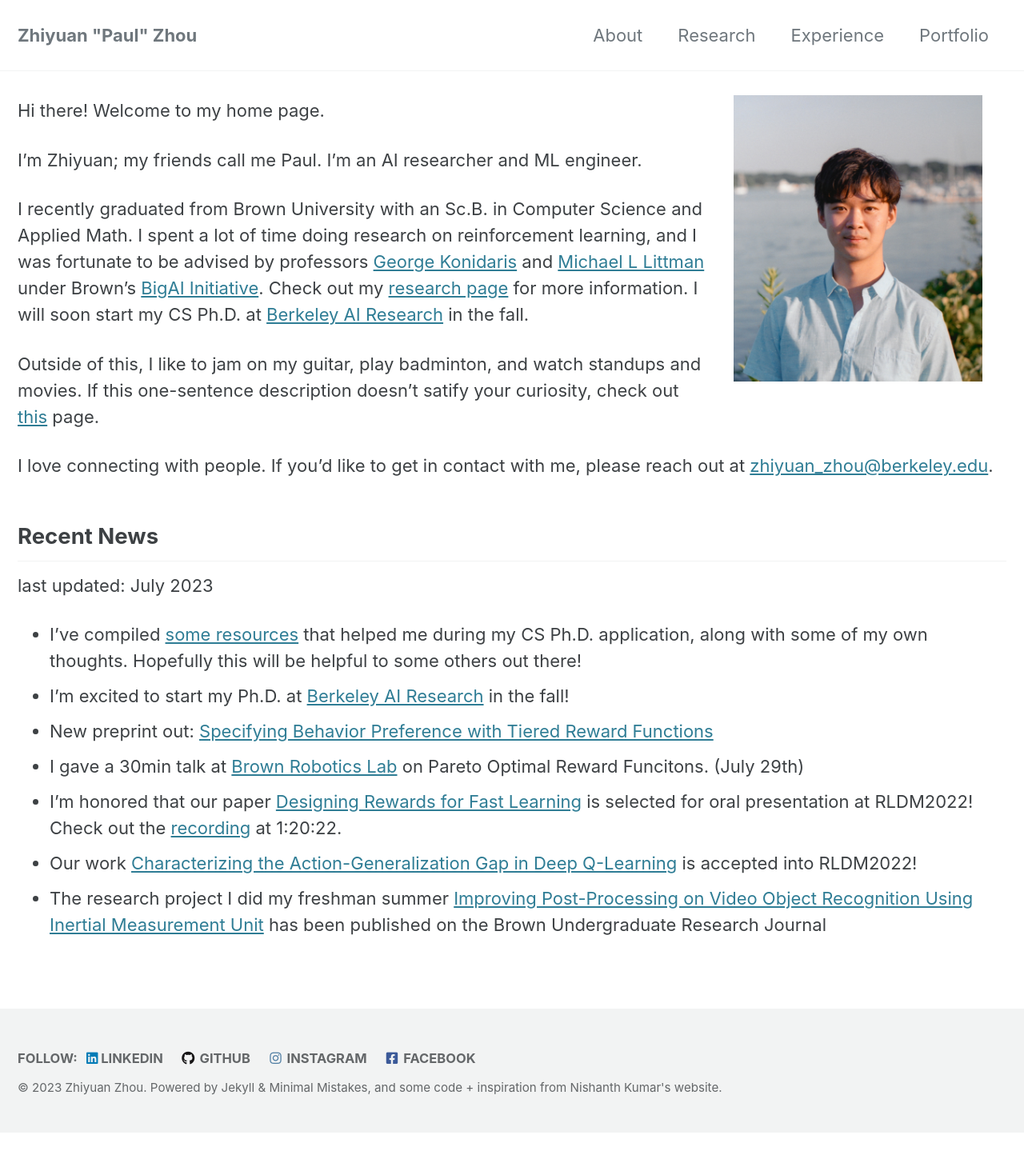
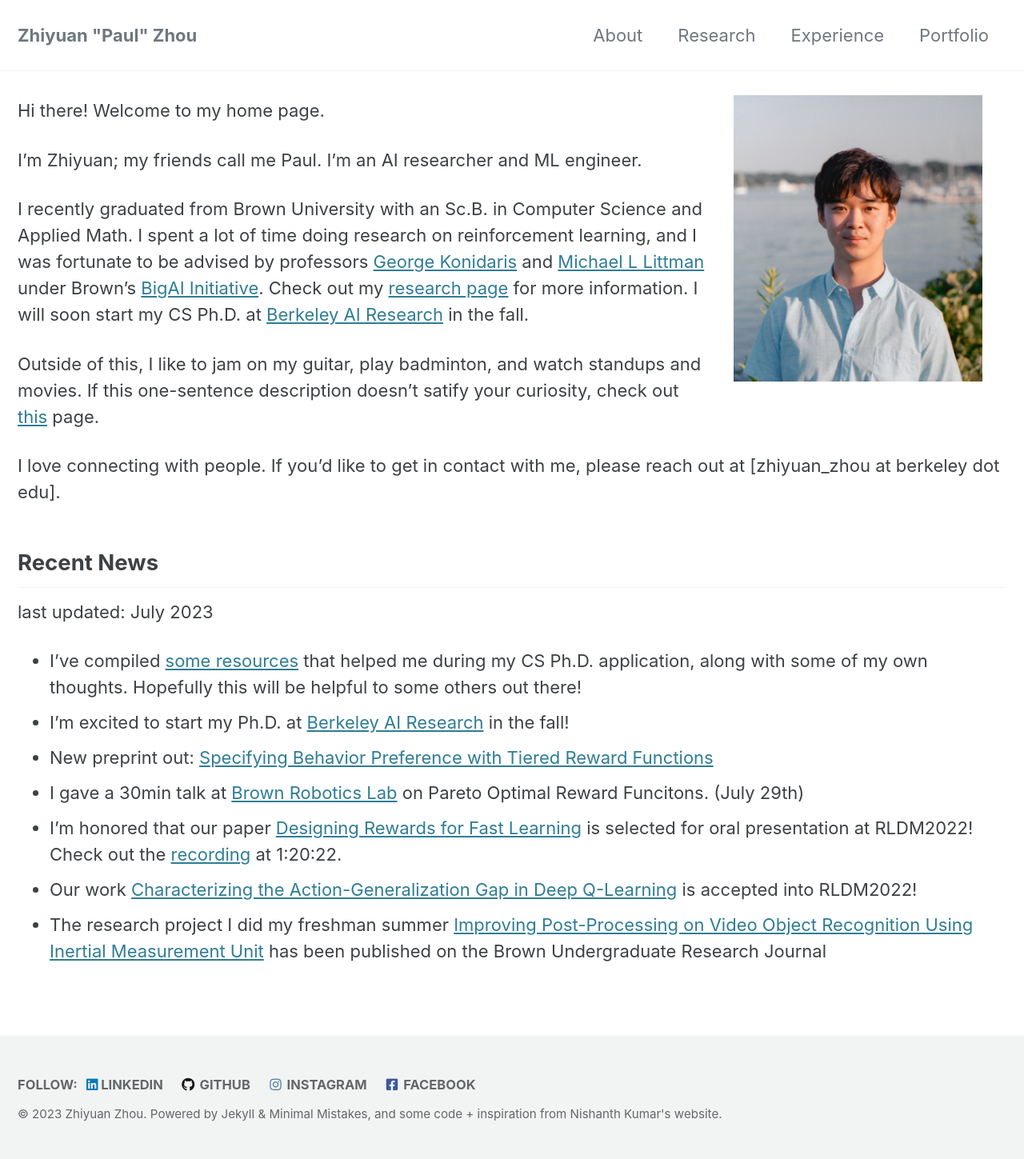
Before and after one commit to zhouzypaul/zhouzypaul.github.io, a Jekyll site: the page built from index.md, in a window 1280 px wide. Shown: the whole page at 80% size. Built offline with Jekyll 4.4.1, drawn with Linux system fonts in a browser that asks for light colours; cached includes are drawn as plain includes; before the commit the page ends 1416 px from its top, so only the background shows below that.

```diff
--- a/_config.yml
+++ b/_config.yml
@@ -110,9 +110,9 @@ author:
   location         : "Providence, RI"
   email            :
   links:
-    - label: "Email"
-      icon: "fas fa-fw fa-envelope-square"
-      url: "mailto:zhouzy@brown.edu"
+    # - label: "Email"
+    #   icon: "fas fa-fw fa-envelope-square"
+    #   url: "mailto:"
     - label: "Website"
       icon: "fas fa-fw fa-link"
       url: "https://zhouzypaul.github.io"
--- a/index.md
+++ b/index.md
@@ -16,7 +16,7 @@ I recently graduated from Brown University with an Sc.B. in Computer Science and
 
 Outside of this, I like to jam on my guitar, play badminton, and watch standups and movies. If this one-sentence description doesn't satify your curiosity, check out [this](/personal/) page.
 
-I love connecting with people. If you'd like to get in contact with me, please reach out at [zhiyuan_zhou@berkeley.edu](mailto:zhiyuan_zhou@berkeley.edu).
+I love connecting with people. If you'd like to get in contact with me, please reach out at [zhiyuan_zhou at berkeley dot edu].
 
 ## Recent News
 last updated: July 2023
```
Also changed, not shown: README.md.
